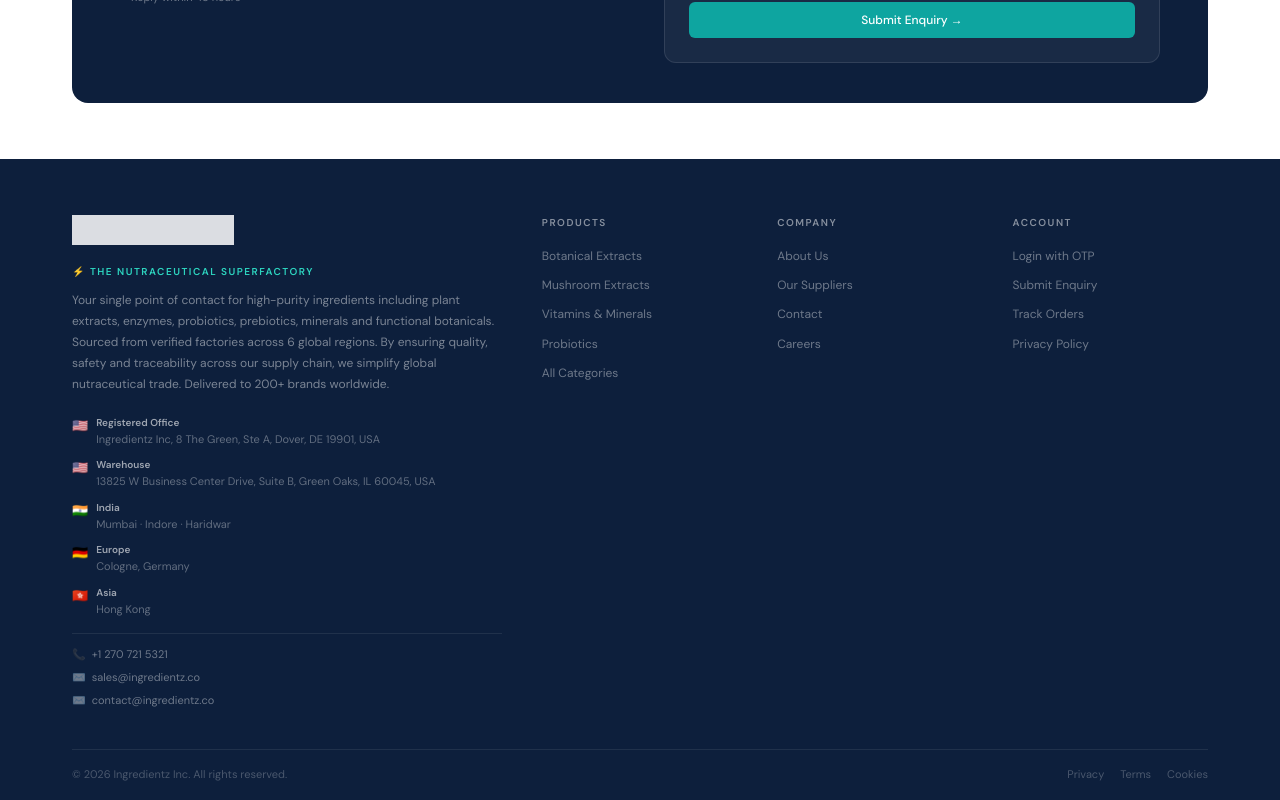
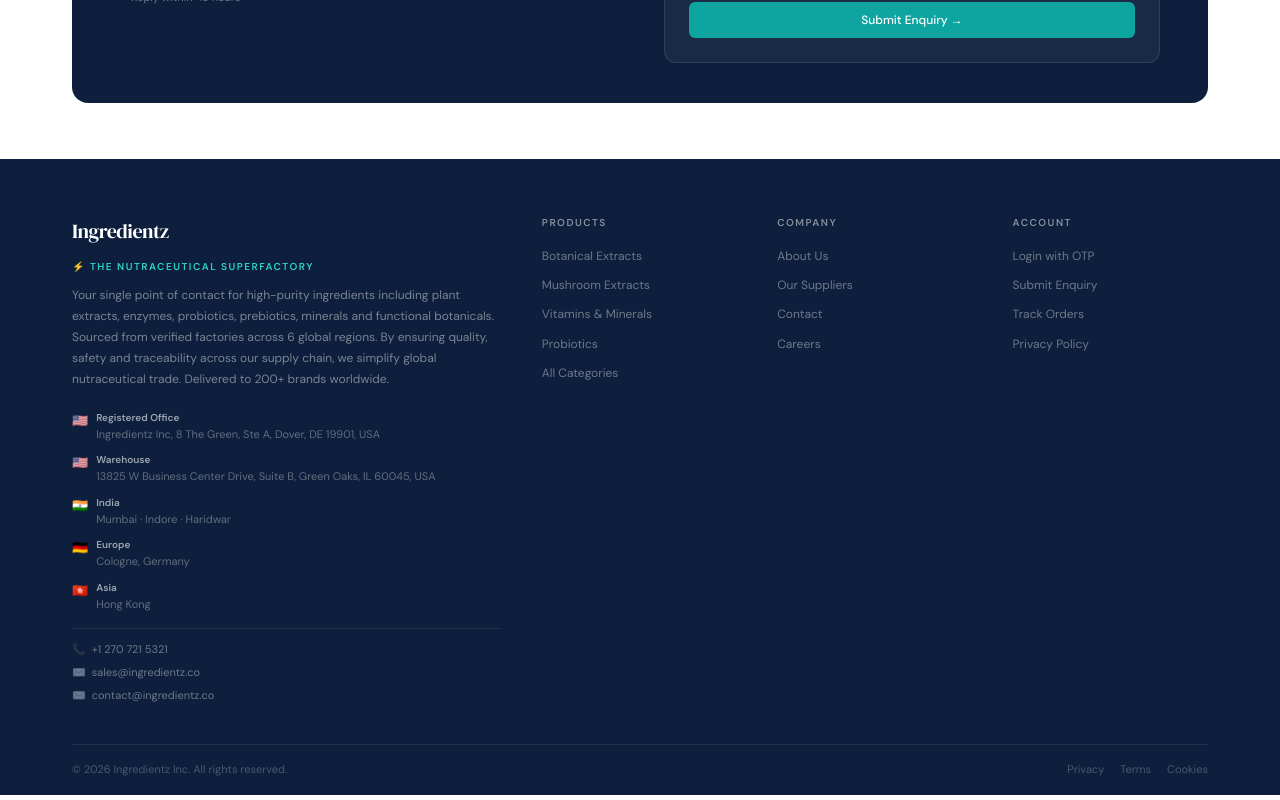
Before and after one commit to jaideepmalhotragwl/ingredientz-website, a React (Vite) app: page / in a window 1280 px wide. Shown: the part 2285-3085 px from the top of the page. Built offline with nearby package versions, Linux system fonts and the light colour scheme; no server answers; the database is empty.

Commit message:
Add files via upload

```diff
--- a/src/components/Footer.jsx
+++ b/src/components/Footer.jsx
@@ -10,10 +10,7 @@
             {/* Brand col */}
             <div>
               <div style={{ marginBottom:12 }}>
-                <img src="/logo.png" alt="Ingredientz"
-                  style={{ height:30, objectFit:"contain", filter:"brightness(0) invert(1)", opacity:0.85 }}
-                  onError={e => { e.target.style.display="none"; e.target.nextSibling.style.display="block"; }}/>
-                <span style={{ display:"none", fontFamily:"'DM Serif Display',serif", fontSize:18, color:"white" }}>Ingredientz</span>
+                <span style={{ fontFamily:"'DM Serif Display',serif", fontSize:20, color:"white", letterSpacing:-0.5 }}>Ingredientz</span>
               </div>
               <div style={{ color:"#2dd4bf", fontSize:10, fontWeight:600, letterSpacing:1.5, textTransform:"uppercase", marginBottom:10 }}>
                 ⚡ The Nutraceutical Superfactory
```
